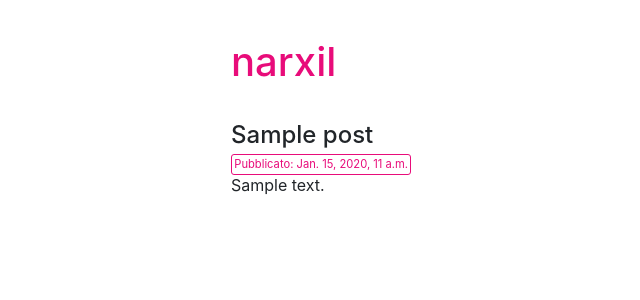
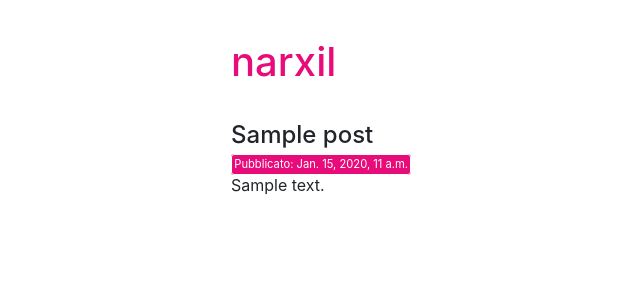
Before and after one commit to narxil/my-first-blog, a Django app: template blog/templates/blog/post_list.html in a window 1280 px wide. Shown: the top 300 px of the page, without its empty margins (89-729 px from the left). Run offline with Django 3.2, Linux system fonts and the light colour scheme; the template is opened without the code that fills it: values that come from a table or form of the project are taken from there, others are empty; tables that the repository leaves empty hold one stand-in row (values such as "Sample post"); some libraries are stand-ins or nearby versions.

Commit message:
Upgrade 9

```diff
--- a/blog/static/css/blog.css
+++ b/blog/static/css/blog.css
@@ -5,4 +5,4 @@ h1 a:hover{color: #CF0D8F;}
 .logo{padding-bottom: 30px;}
 .data{font-size: 0.7em; color:#AAABAB; padding-bottom: 0px; width: 100%;}
 .post{width: 100%; font-size: 1em; margin-top: 0px; padding-top: 0px; padding-bottom: 30px;}
-mark.marker{background-color: #fff; border: 1px solid; border-color: #E80C7A; border-radius: 3px; color: #E80C7A;}
+mark.marker{background-color: #E80C7A; border: 1px solid; border-radius: 3px; color: #FFF;}
```
